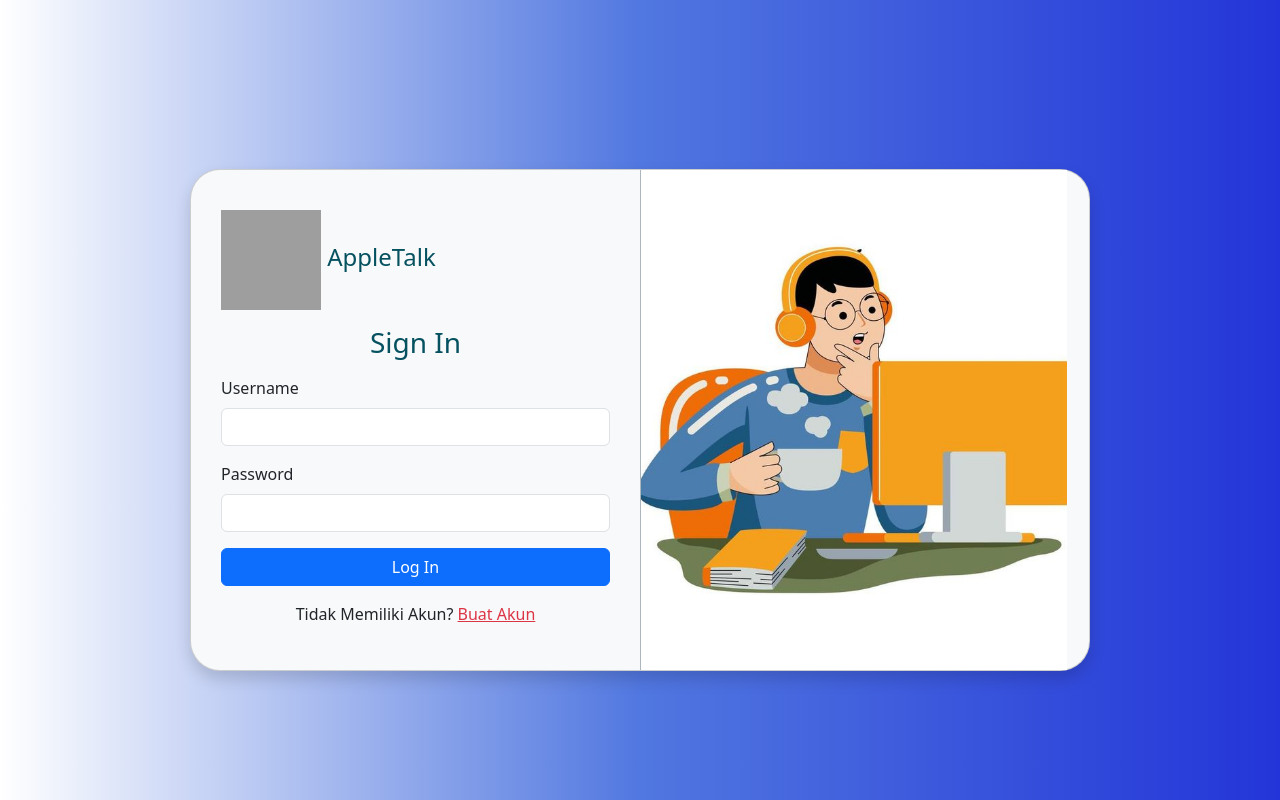
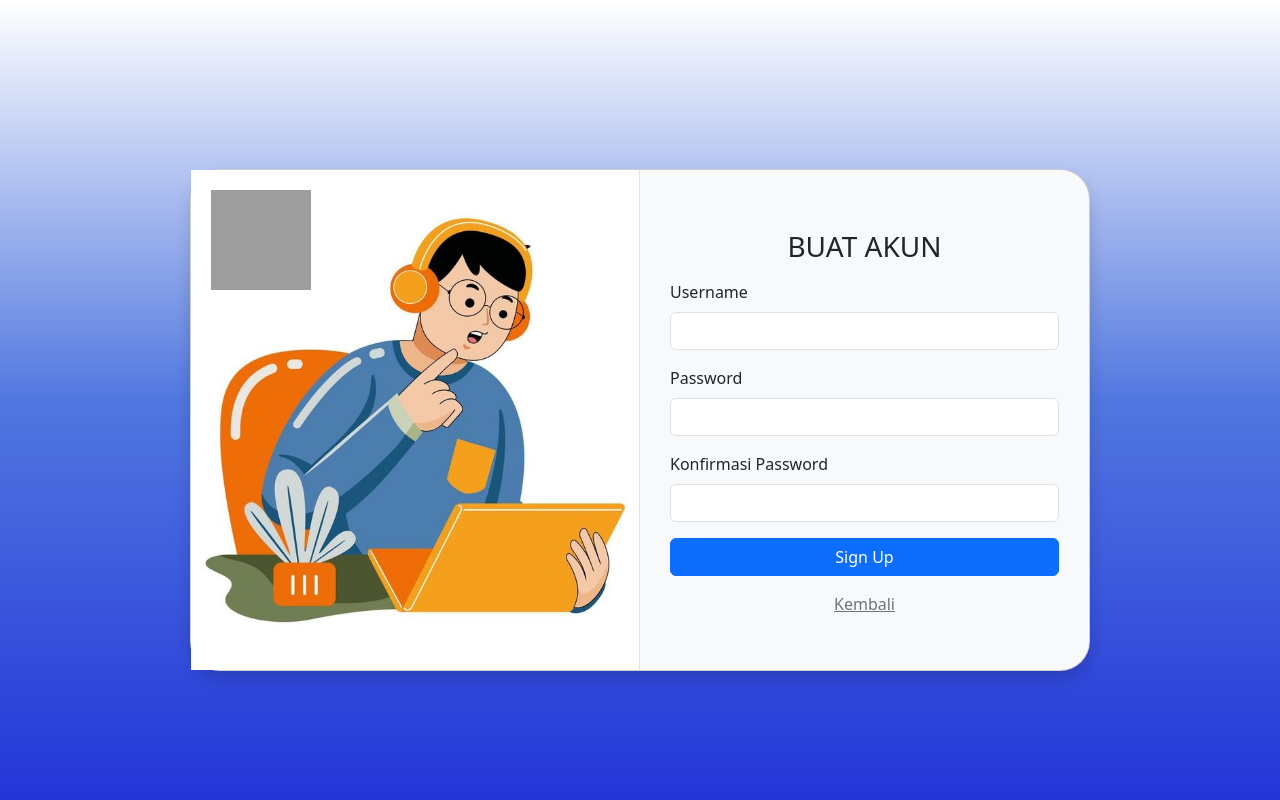
Before and after one commit to Fadiyah-Yeah/TA-WEB-DASAR, a PHP site: page /LoginAkun.php in a window 1280 px wide. Run offline with PHP 8.4, Linux system fonts and the light colour scheme; grey boxes are pictures that could not be loaded.

Commit message:
Update LoginAkun.php

```diff
--- a/LoginAkun.php
+++ b/LoginAkun.php
@@ -1,39 +1,24 @@
 <?php
 include "KoneksiDatabase.php";
-session_start();
 
-if (isset($_COOKIE['id']) && isset($_COOKIE['username'])) {
-    $id = $_COOKIE['id'];
-    $username = $_COOKIE['username'];
+if (isset($_POST["register"])) {
+    $username = strtolower($_POST["username"]);
+    $password = $_POST["password"];
+    $password2 = $_POST["password2"];
 
-    $result = mysqli_query($conn, "SELECT username FROM users WHERE id = '$id'");
-    $row = mysqli_fetch_assoc($result);
+    if ($password != $password2) {
+        echo "<script>alert('Input password tidak sesuai');</script>";
+    } else {
+        $password = password_hash($password, PASSWORD_DEFAULT);
+        $query = "INSERT INTO account (username, password) VALUES ('$username', '$password')";
+        $q = mysqli_query($conn, $query);
 
-    if ($username === hash('sha256', $row['username'])) {
-        $_SESSION['login'] = true;
-    }
-}
-
-if (isset($_POST["login"])) {
-    $username = $_POST["username"];
-    $password = $_POST["password"];
-
-    $result = mysqli_query($conn, "SELECT * FROM account WHERE username = '$username'");
-
-    if (mysqli_num_rows($result) == 1) {
-        $row = mysqli_fetch_assoc($result);
-
-        if (password_verify($password, $row["password"])) {
-            $_SESSION["login"] = true;
-
-            if (isset($_POST['remember'])) {
-                setcookie('id', $row['id'], time() + 60 * 60);
-                setcookie('username', hash('sha256', $row['username']), time() + 60 * 60);
-            }
-            header("Location: Homepage.php");
+        if ($q) {
+            echo "<script>alert('User berhasil ditambahkan');</script>";
+            header("Location: LoginAkun.php");
             exit;
         } else {
-            echo "<script>alert('input password tidak sesuai')</script>";
+            echo "<script>alert('User gagal ditambahkan');</script>";
         }
     }
 }
@@ -44,11 +29,11 @@ if (isset($_POST["login"])) {
 <head>
     <meta charset="UTF-8" />
     <meta name="viewport" content="width=device-width, initial-scale=1.0"/>
-    <title>Login Akun</title>
+    <title>Daftar Akun</title>
     <link href="https://cdn.jsdelivr.net/npm/bootstrap@5.3.3/dist/css/bootstrap.min.css" rel="stylesheet" />
     <style>
         body {
-            background: linear-gradient(to left, rgb(35, 53, 216), rgb(81, 119, 224), rgb(255, 255, 255));
+            background: linear-gradient(to top, rgb(35, 53, 216), rgb(81, 119, 224), rgb(255, 255, 255));
             height: 100vh;
             display: flex;
             align-items: center;
@@ -61,18 +46,18 @@ if (isset($_POST["login"])) {
             margin-top: 40px;
         }
 
-        .form-section {
-            padding: 40px 30px 30px;
-        }
-
-        .login-image {
-            width: 95%;
+        .register-image {
+            width: 100%;
             height: 500px;
             object-fit: cover;
         }
 
+        .form-section {
+            padding: 60px 30px 30px;
+        }
+
         .btn-submit,
-        .btn-buat {
+        .btn-kembali {
             transition: 0.3s;
         }
 
@@ -81,7 +66,7 @@ if (isset($_POST["login"])) {
             transform: scale(1.03);
         }
 
-        .btn-buat:hover {
+        .btn-kembali:hover {
             color: #000;
             font-weight: bold;
         }
@@ -90,12 +75,13 @@ if (isset($_POST["login"])) {
 <body>
     <div class="container-fluid d-flex justify-content-center">
         <div class="card shadow bg-body-tertiary d-flex flex-md-row flex-column card-custom">
+            <div class="col-md-6 position-relative border-end">
+                <img src="LogoWeb.png" class="position-absolute" style="top: 20px; left: 20px; width: 100px; height: 100px;" alt="Logo" />
+                <img src="DesainLogin.jpeg" class="register-image" alt="Register" />
+            </div>
+
             <form action="" method="POST" class="col-md-6 form-section">
-                <h4 class="text-info-emphasis mb-3">
-                    <img src="LogoWeb.png" style="width: 100px; height: 100px;" alt="Logo" />
-                    AppleTalk
-                </h4>
-                <h3 class="text-center text-info-emphasis mb-3">Sign In</h3>
+                <h3 class="text-center mb-3">BUAT AKUN</h3>
                 <div class="mb-3">
                     <label for="username" class="form-label">Username</label>
                     <input type="text" class="form-control" name="username" id="username" required />
@@ -105,16 +91,16 @@ if (isset($_POST["login"])) {
                     <input type="password" class="form-control" name="password" id="password" required />
                 </div>
                 <div class="mb-3">
-                    <button type="submit" name="login" class="btn-submit btn btn-primary w-100">Log In</button>
+                    <label for="password2" class="form-label">Konfirmasi Password</label>
+                    <input type="text" class="form-control" name="password2" id="password2" required />
                 </div>
-                <div class="text-center mt-3">
-                    Tidak Memiliki Akun?
-                    <a href="CreateAkun.php" class="btn-buat text-danger">Buat Akun</a>
+                <div class="mb-3">
+                    <button type="submit" name="register" class="btn-submit btn btn-primary w-100">Sign Up</button>
+                </div>
+                <div class="text-center">
+                    <a href="LoginAkun.php" class="btn-kembali text-secondary">Kembali</a>
                 </div>
             </form>
-            <div class="col-md-6 border-start border-dark-subtle">
-                <img src="DesainRegister.jpeg" class="login-image" alt="Login" />
-            </div>
         </div>
     </div>
 </body>
```
